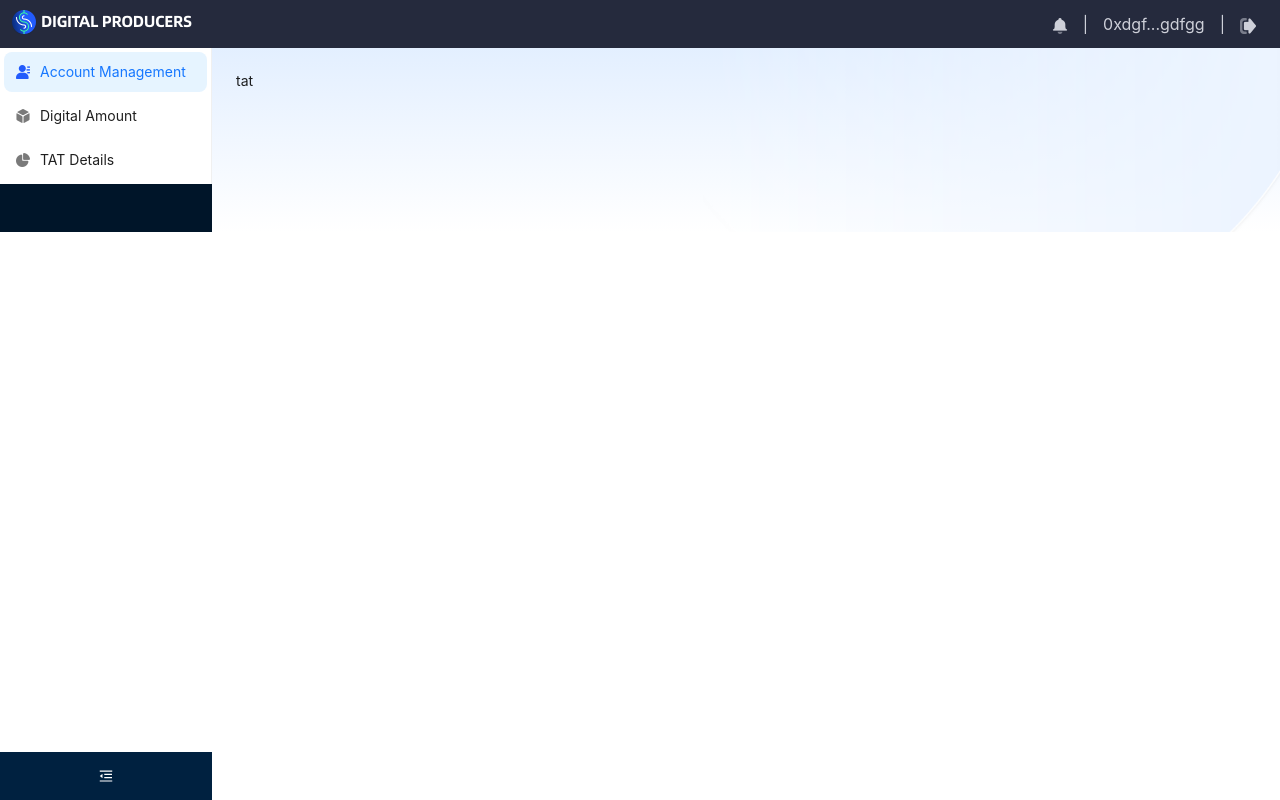
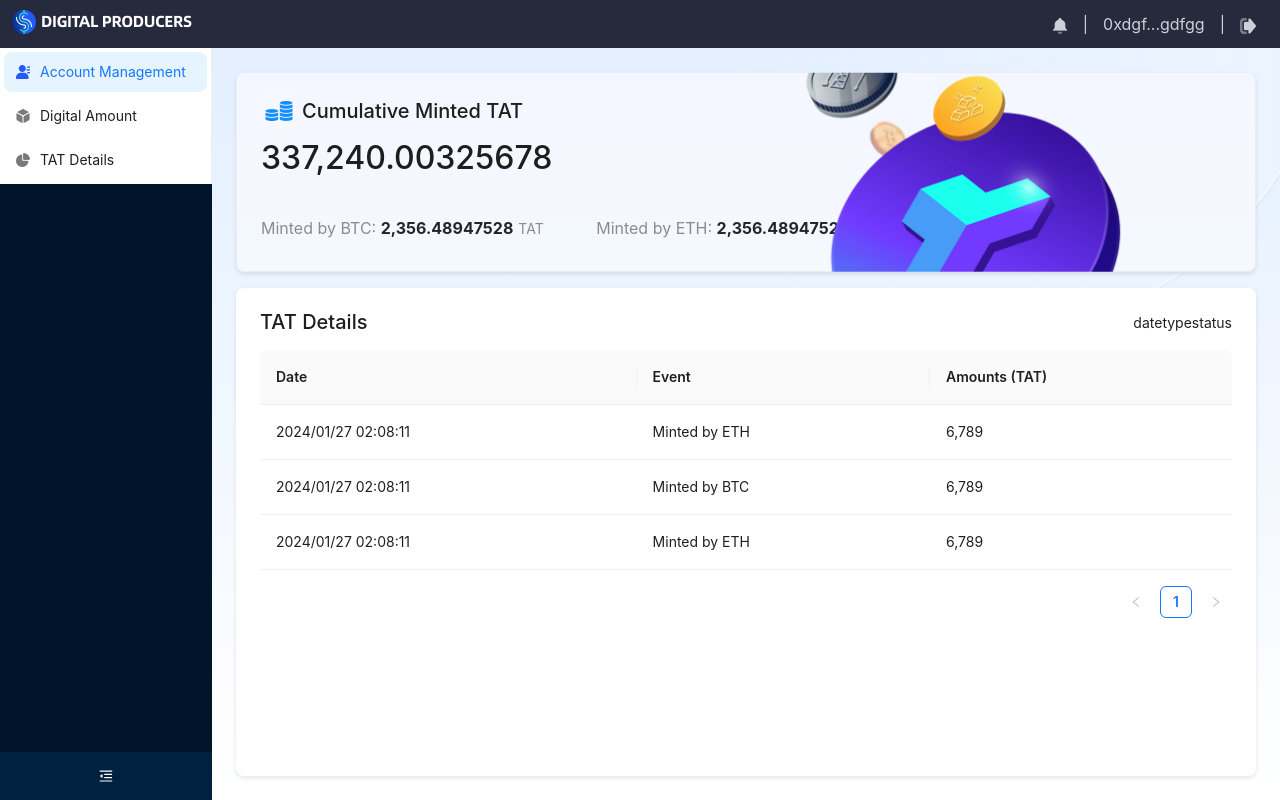
Before and after one commit to treasurenetprotocol/treasurenet-digitalAssets-platform-fe, a Vue app: page /manage/tat-details in a window 1280 px wide. Built offline with nearby package versions, Linux system fonts and the light colour scheme.

Commit message:
add TAT Details view

```diff
--- a/src/views/DigitalAmountView.vue
+++ b/src/views/DigitalAmountView.vue
@@ -156,11 +156,11 @@ const mintTAT = () => {
 
 // mint success
 const mintSuccess = () => {
-  message.success('You have successfully mint TAT !', 10000);
+  message.success('You have successfully mint TAT !');
 }
 // mint error
 const mintFailed = () => {
-  message.error('Failed minting TAT !', 10000);
+  message.error('Failed minting TAT !');
 }
 </script>
 
--- a/src/views/TATDetailView.vue
+++ b/src/views/TATDetailView.vue
@@ -1,5 +1,194 @@
 <template>
-    tat
+  <div class="pool">
+    <img src="@/assets/imgs/tat-product-img.png" alt="" class="product-img">
+
+    <h4>
+      <img src="@/assets/imgs/assets-calc.png" alt="">
+      <span>Cumulative Minted TAT</span>
+    </h4>
+
+    <h3>337,240.00325678</h3>
+
+    <div class="mint-num">
+      <span>
+        Minted by BTC:
+        <b>2,356.48947528</b>
+        <span>TAT</span>
+      </span>
+      <span>
+        Minted by ETH:
+        <b>2,356.48947528</b>
+        <span>TAT</span>
+      </span>
+    </div>
+  </div>
+
+  <main class="card tat">
+    <div class="header-title">
+      <h2>TAT Details</h2>
+      <div class="choose">
+        <span>date</span>
+        <span>type</span>
+        <span>status</span>
+      </div>
+    </div>
+
+    <Table :columns="columns" :data-source="data">
+      <template #headerCell="{ column }">
+        <template v-if="column.key === 'price'">
+          Price<span style="color:#8c8c8c">/$</span>
+        </template>
+        <template v-if="column.key === 'value'">
+          Value<span style="color:#8c8c8c">/$</span>
+        </template>
+      </template>
+      <template #bodyCell="{ column, record }">
+        <template v-if="column.key === 'date'">{{ realDate(record.date) }}</template>
+        <template v-else-if="column.key === 'event'">Minted by {{ eventMaps[record.event] }}</template>
+        <template v-else-if="column.key === 'amount'">{{ numFormat(record.amount) }}</template>
+      </template>
+    </Table>
+  </main>
 </template>
 
-<script lang="ts" setup></script>
+<script lang="ts" setup>
+import { ref } from 'vue'
+import { realDate, numFormat } from '@/libs/utils'
+import { Table } from 'ant-design-vue'
+
+const eventMaps: { [k: string]: string } = {
+  1: 'ETH',
+  2: 'BTC'
+}
+
+const columns = [
+  {
+    title: 'Date',
+    dataIndex: 'date',
+    key: 'date',
+  },
+  {
+    title: 'Event',
+    dataIndex: 'event',
+    key: 'event',
+  },
+  {
+    title: 'Amounts (TAT)',
+    dataIndex: 'amount',
+    key: 'amount',
+  }
+]
+
+const data = [
+  {
+    key: '1',
+    date: 1706321291210,
+    event: 1,
+    amount: 6789
+  },
+  {
+    key: '2',
+    date: 1706321291210,
+    event: 2,
+    amount: 6789
+  },
+  {
+    key: '3',
+    date: 1706321291210,
+    event: 1,
+    amount: 6789
+  },
+]
+</script>
+
+<style lang="less" scoped>
+.pool {
+  height: 200px;
+  padding: 20px 24px;
+  border-radius: 8px;
+  margin-bottom: 16px;
+  position: relative;
+  border: 1px solid #EAEEF4;
+  box-shadow: 0px 2px 4px 0px rgba(0,0,0,0.1);
+  background: linear-gradient(180deg, #F4F7FF 0%, #F4F8FF 100%);
+
+  .product-img {
+    top: -58px;
+    right: 94px;
+    height: 398px;
+    position: absolute;
+  }
+
+  h4,
+  h3 {
+    margin: 0;
+  }
+
+  h4 {
+    >* {
+      vertical-align: middle;
+    }
+
+    img {
+      width: 36px;
+      margin-right: 5px;
+    }
+
+    span {
+      font-size: 20px;
+      font-weight: 500;
+      color: #1E1E1E;
+    }
+  }
+
+  h3 {
+    font-size: 32px;
+    font-weight: 500;
+    color: #1E1E1E;
+    line-height: 41px;
+    margin: 8px 0 40px;
+  }
+
+  .mint-num {
+    font-size: 16px;
+    font-weight: 400;
+    color: #8C8C8C;
+
+    span {
+      &:first-child {
+        margin-right: 48px;
+      }
+
+      b {
+        color: #242526;
+        margin-right: 5px;
+      }
+      span {
+        font-size: 14px;
+      }
+    }
+  }
+}
+
+.tat {
+  min-height: calc(100vh - 312px);
+}
+
+.mint-text {
+  margin: 30px 0;
+  font-size: 18px;
+  font-weight: 400;
+  color: #242526;
+
+  b {
+    margin: 0 5px;
+    color: #1E1E1E;
+    font-weight: 500;
+  }
+
+  span {
+    font-size: 16px;
+    color: #8C8C8C;
+  }
+}
+</style>
```
Also changed, not shown: src/assets/imgs/assets-calc.png (added), src/assets/imgs/tat-product-img.png (added).
